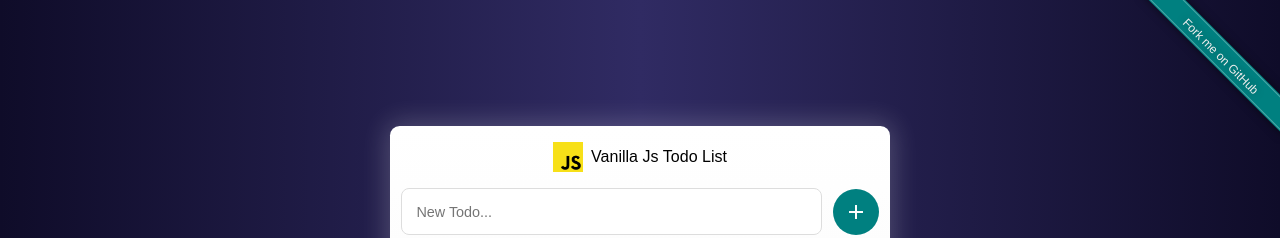
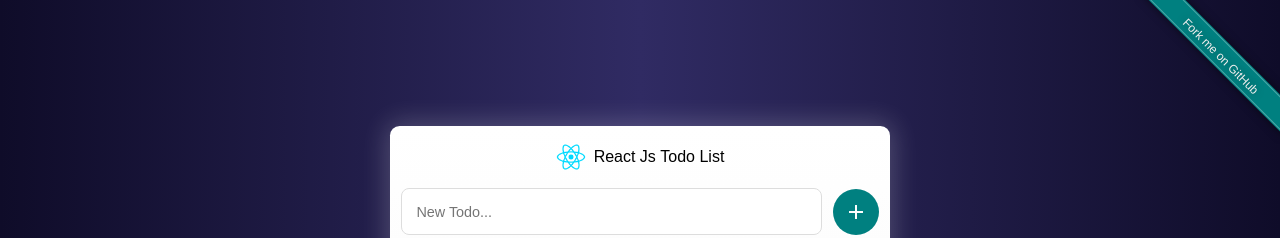
Before and after one commit to welisonmenezes/react-js-todo-list, a React (Create React App) app: page / in a window 1280 px wide. Shown: the top 238 px of the page. Built offline with nearby package versions, Linux system fonts and the light colour scheme.

Commit message:
Change the Vanilla Js logo and title for the React one

```diff
--- a/src/components/Header.js
+++ b/src/components/Header.js
@@ -6,7 +6,7 @@ function Header() {
     return (
         <div className="header">
             <img src={ logo } alt="Logo" />
-            <h1>Vanilla Js <span>Todo List</span></h1>
+            <h1>React Js <span>Todo List</span></h1>
         </div>
     );
 }
```
Also changed, not shown: src/assets/logo.png.
